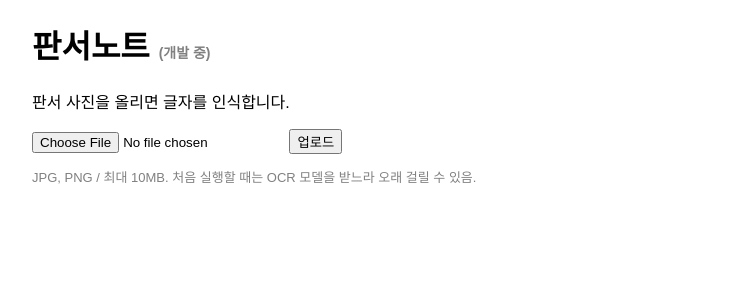
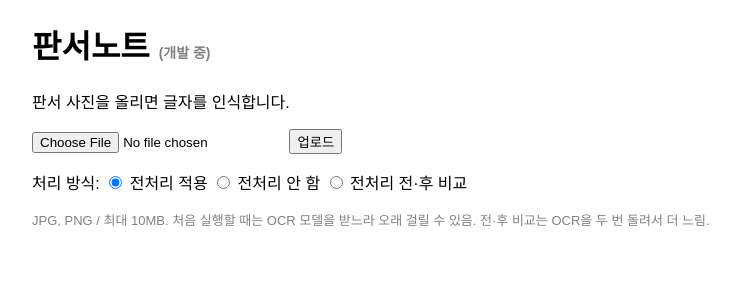
Before and after one commit to heejae0889/pansernote, a Flask app: page / in a window 1280 px wide. Shown: the top 300 px of the page, without its empty margins (108-844 px from the left). Run offline with Flask 3, Linux system fonts and the light colour scheme.

Commit message:
feat: 전처리 적용/미적용/전·후 비교 선택 기능 추가

```diff
--- a/src/app.py
+++ b/src/app.py
@@ -18,6 +18,13 @@ BASE_DIR = os.path.dirname(os.path.abspath(__file__))
 UPLOAD_DIR = os.path.join(BASE_DIR, "static", "uploads")
 ALLOWED_EXT = {"jpg", "jpeg", "png"}
 
+# OCR 처리 방식 (전처리 효과 비교용)
+MODES = {
+    "pre": "전처리 적용",
+    "raw": "전처리 안 함",
+    "both": "전처리 전·후 비교",
+}
+
 app = Flask(__name__)
 app.config["MAX_CONTENT_LENGTH"] = 10 * 1024 * 1024
 os.makedirs(UPLOAD_DIR, exist_ok=True)
@@ -37,6 +44,25 @@ def save_image(path, image):
         buf.tofile(path)
 
 
+def make_result(label, lines):
+    # OCR 결과 한 개를 화면에 보여줄 형태로 정리 (줄 수, 평균 신뢰도 포함)
+    scores = [line["score"] for line in lines]
+    avg_score = round(sum(scores) / len(scores), 3) if scores else 0
+    return {
+        "label": label,
+        "lines": lines,
+        "text": "\n".join(line["text"] for line in lines),
+        "count": len(lines),
+        "avg_score": avg_score,
+    }
+
+
+@app.context_processor
+def inject_modes():
+    # 모든 화면에서 처리 방식 목록을 쓸 수 있게 넘겨줌
+    return {"modes": MODES}
+
+
 @app.route("/")
 def index():
     return render_template("index.html")
@@ -51,6 +77,10 @@ def upload():
     ext = get_ext(file.filename)
     if ext not in ALLOWED_EXT:
         return render_template("index.html", error="JPG, PNG 파일만 올릴 수 있습니다."), 400
+
+    mode = request.form.get("mode", "pre")
+    if mode not in MODES:
+        mode = "pre"
 
     # ------------------------------------------------------------------------------------------------------------------------------ 업로드된 파일 -> OpenCV 이미지
     data = np.frombuffer(file.read(), np.uint8)
@@ -69,25 +99,29 @@ def upload():
     save_image(os.path.join(UPLOAD_DIR, processed_file), processed)
 
     # ------------------------------------------------------------------------------------------------------------------------------문자 인식
+    # 선택한 방식에 따라 원본 / 전처리 이미지를 OCR (비교는 두 번 돌림)
+    results = []
     try:
-        lines = run_ocr(processed)
+        if mode in ("raw", "both"):
+            results.append(make_result("전처리 전 (원본)", run_ocr(image)))
+        if mode in ("pre", "both"):
+            results.append(make_result("전처리 후 (OpenCV)", run_ocr(processed)))
     except Exception as e:
         app.logger.exception("OCR 실패")
         return render_template(
             "index.html",
             error=f"OCR 처리 중 오류가 났습니다: {e}",
+            mode=mode,
             original_url=url_for("static", filename=f"uploads/{original_file}"),
             processed_url=url_for("static", filename=f"uploads/{processed_file}"),
         ), 500
 
-    text = "\n".join(line["text"] for line in lines)
-
     return render_template(
         "index.html",
+        mode=mode,
         original_url=url_for("static", filename=f"uploads/{original_file}"),
         processed_url=url_for("static", filename=f"uploads/{processed_file}"),
-        lines=lines,
-        text=text,
+        results=results,
     )
 
 
--- a/src/static/style.css
+++ b/src/static/style.css
@@ -39,6 +39,16 @@ th, td {
   width: 100%;
 }
 
+.compare {
+  table-layout: fixed;
+  margin-top: 12px;
+}
+
+.compare > tbody > tr > td {
+  border: none;
+  padding: 0 6px;
+}
+
 textarea {
   width: 100%;
   font-size: 15px;
--- a/src/templates/index.html
+++ b/src/templates/index.html
@@ -13,8 +13,14 @@
   <form action="/upload" method="post" enctype="multipart/form-data" onsubmit="document.getElementById('btn').value='처리 중...'; document.getElementById('btn').disabled=true;">
     <input type="file" name="image" accept="image/jpeg,image/png" required>
     <input type="submit" id="btn" value="업로드">
+    <p>
+      처리 방식:
+      {% for key, label in modes.items() %}
+      <label><input type="radio" name="mode" value="{{ key }}" {% if key == mode|default('pre') %}checked{% endif %}> {{ label }}</label>
+      {% endfor %}
+    </p>
   </form>
-  <p class="hint">JPG, PNG / 최대 10MB. 처음 실행할 때는 OCR 모델을 받느라 오래 걸릴 수 있음.</p>
+  <p class="hint">JPG, PNG / 최대 10MB. 처음 실행할 때는 OCR 모델을 받느라 오래 걸릴 수 있음. 전·후 비교는 OCR을 두 번 돌려서 더 느림.</p>
 
   {% if error %}
   <p class="error">{{ error }}</p>
@@ -35,15 +41,33 @@
   </table>
   {% endif %}
 
-  {% if lines is defined %}
-  <h2>2. 인식된 텍스트 (PaddleOCR)</h2>
-  {% if lines %}
-  <textarea rows="12" readonly>{{ text }}</textarea>
+  {% if results is defined %}
+  <h2>2. 인식 결과 (PaddleOCR)</h2>
 
-  <h3>줄별 결과</h3>
+  <table>
+    <tr><th>방식</th><th>인식된 줄 수</th><th>평균 신뢰도</th></tr>
+    {% for r in results %}
+    <tr>
+      <td>{{ r.label }}</td>
+      <td>{{ r.count }}</td>
+      <td>{{ r.avg_score }}</td>
+    </tr>
+    {% endfor %}
+  </table>
+  <p class="hint">평균 신뢰도는 OCR 모델이 스스로 매긴 점수라 실제 정확도와 다를 수 있음. 정확한 비교는 정답 텍스트가 있어야 함.</p>
+
+  <table class="compare">
+    <tr>
+      {% for r in results %}
+      <td>
+        <h3>{{ r.label }}</h3>
+        {% if r.lines %}
+        <textarea rows="12" readonly>{{ r.text }}</textarea>
+
+        <h4>줄별 결과</h4>
         <table class="result">
           <tr><th>#</th><th>텍스트</th><th>신뢰도</th></tr>
-    {% for line in lines %}
+          {% for line in r.lines %}
           <tr>
             <td>{{ loop.index }}</td>
             <td>{{ line.text }}</td>
@@ -54,6 +78,10 @@
         {% else %}
         <p>인식된 글자가 없습니다.</p>
         {% endif %}
+      </td>
+      {% endfor %}
+    </tr>
+  </table>
   {% endif %}
 </body>
 </html>
```
Lines whose indentation alone changed are shown as unchanged.
